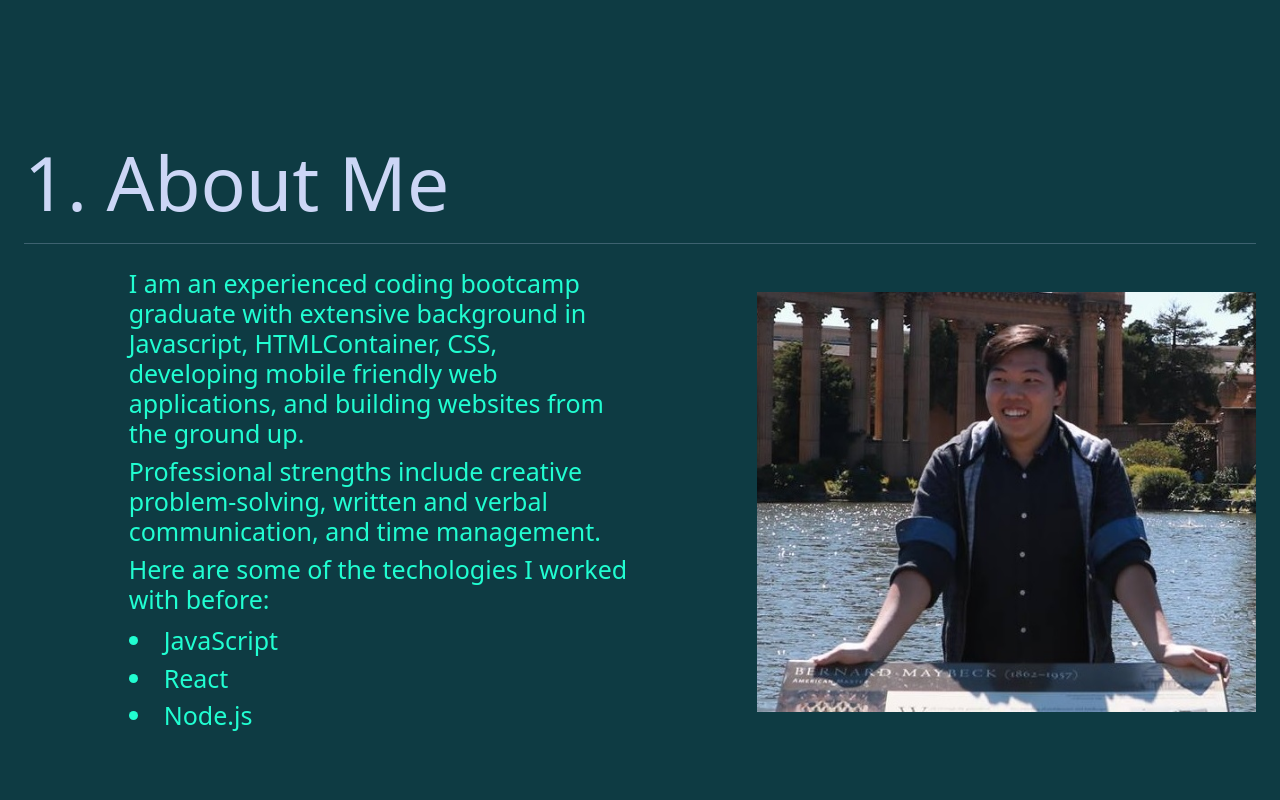
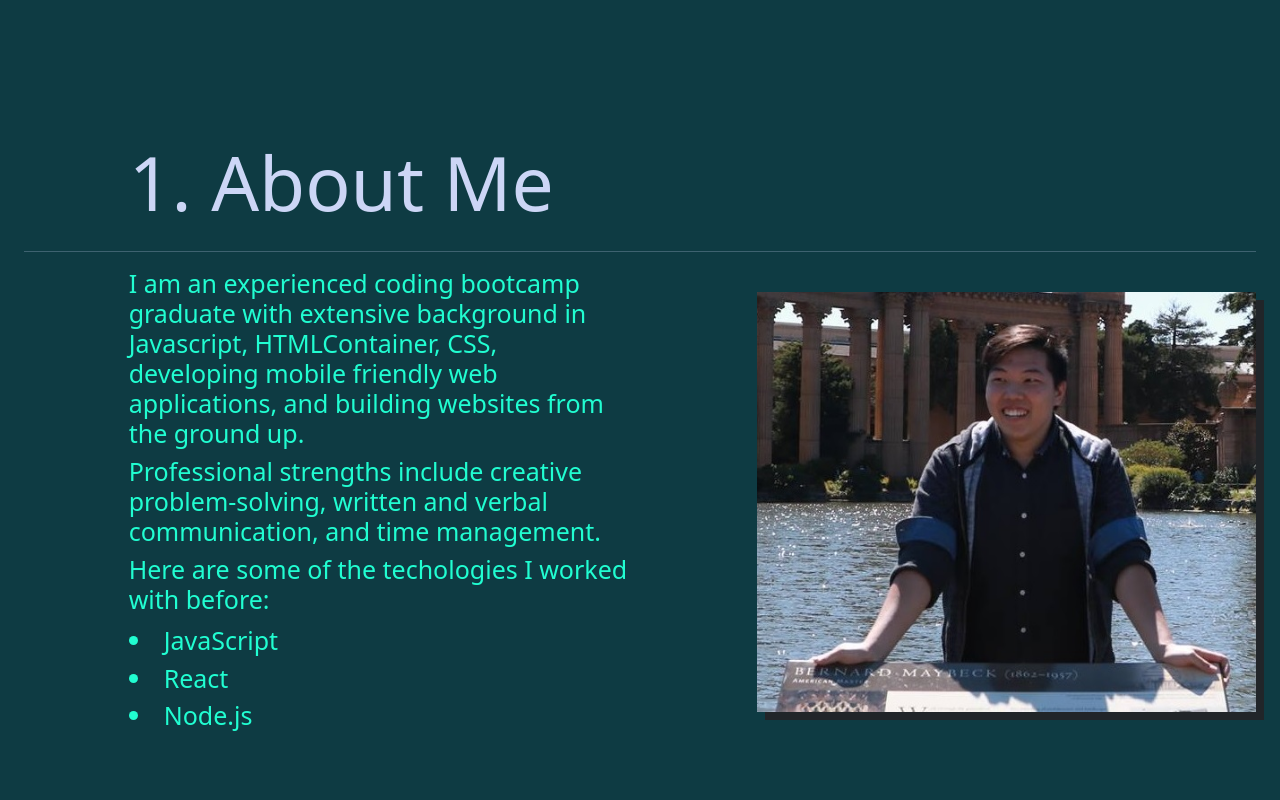
Before and after one commit to LohasOT/myReactPortfolio, a React (Create React App) app: page / in a window 1280 px wide. Shown: the part 740-1540 px from the top of the page. Built offline with nearby package versions, Linux system fonts and the light colour scheme; a web font is replaced by a local one.

Commit message:
update css and footer

```diff
--- a/src/components/About/About.css
+++ b/src/components/About/About.css
@@ -13,6 +13,10 @@ li {
 
 h1 {
   font-size: 100px;
+  color: #ccd6f6;
+}
+
+.line {
   color: #ccd6f6;
 }
 
@@ -40,6 +44,7 @@ h1 {
   max-width: 100%;
   max-height: 100%;
   transition: 0.3s;
+  box-shadow: 8px 8px;
 }
 
 .picture:hover {
--- a/src/components/About/About.js
+++ b/src/components/About/About.js
@@ -22,7 +22,13 @@ const About = () => {
       <br></br><br></br><br></br><br></br>
     <Container fluid className="aboutMe">
     <Row id='aboutMe'>
-      <h1 className='title'>1. About Me <hr></hr></h1>
+      <Col xs={1} md={1}></Col>
+      <Col xs={11} md={11}>
+      <h1 className='title'>1. About Me</h1>
+      </Col>
+    </Row>
+          <hr className='line'></hr>
+    <Row>
     <Col xs={0} md={1}></Col>
     <Col xs={12} md={5}>
             <main className="about">
--- a/src/components/Contact/Contact.css
+++ b/src/components/Contact/Contact.css
@@ -35,10 +35,16 @@
   color: #21fdd1;
 }
 
+.or {
+  text-align: center;
+  color: #21fdd1;
+}
+
 .containerForm {
   text-align: center;
   max-width: 40%;
 }
+
 @media only screen and (max-width: 600px) {
   .buttonBox {
     margin-left: auto;
@@ -50,7 +56,8 @@
     margin-left: auto;
     width: 80%;
   }
-  .containerForm{
+
+  .containerForm {
     max-width: 100%;
   }
 }
--- a/src/components/Contact/Contact.js
+++ b/src/components/Contact/Contact.js
@@ -33,13 +33,16 @@ const Contact = () => {
             />
           </FloatingLabel>
           <Button variant="outline-warning" type="submit">
-          Submit
+          Submit Your Message
         </Button>
       </Form>
     </Container>
-      <br></br><br></br><br></br>
+      <br></br>
+      <p className='or'>Or</p>
+      <br></br>
     <div className='buttonBox'>
-        <Button className='button' variant="outline-warning" onClick={() => window.location = 'mailto:oliverhoang93@gmail.com'}>Contact Me</Button>
+
+        <Button className='button' variant="outline-warning" onClick={() => window.location = 'mailto:oliverhoang93@gmail.com'}>Email Me</Button>
     </div>
       <br></br><br></br><br></br>
     </>
--- a/src/components/Footer/Footer.js
+++ b/src/components/Footer/Footer.js
@@ -8,6 +8,7 @@ const Footer = () => {
     <footer id="foot" className="flex-row px-1">
         <a href="https://github.com/LohasOT" rel="noopener noreferrer" target="_blank"><img src="https://img.icons8.com/nolan/96/github.png" alt="gitHub" /></a>
         <a href="https://www.linkedin.com/in/oliver-hoang-492b22221/" rel="noopener noreferrer" target="_blank"><img src="https://img.icons8.com/nolan/96/linkedin.png" alt='link' /></a>
+        <a href="https://stackoverflow.com/users/17076160/lohas" rel="noopener noreferrer" target="_blank"><img src="https://img.icons8.com/stickers/100/000000/stackoverflow.png" alt='link' /></a>
     </footer>
     <br></br>
     <div className="footer">
--- a/src/components/Project/Project.js
+++ b/src/components/Project/Project.js
@@ -91,7 +91,7 @@ const Project = () => {
     <hr className='title'></hr>
     </div>
     <div className='link'>
-    <a rel="noopener noreferrer" target="_blank" href='https://github.com/LohasOT?tab=repositories'>View The Rest On Github Repo</a>
+    <a rel="noopener noreferrer" target="_blank" href='https://github.com/LohasOT?tab=repositories'>View The Rest On My Github Repo</a>
     </div>
   </Container >
     <br></br><br></br><br></br><br></br><br></br>
```
Lines whose indentation alone changed are shown as unchanged.
